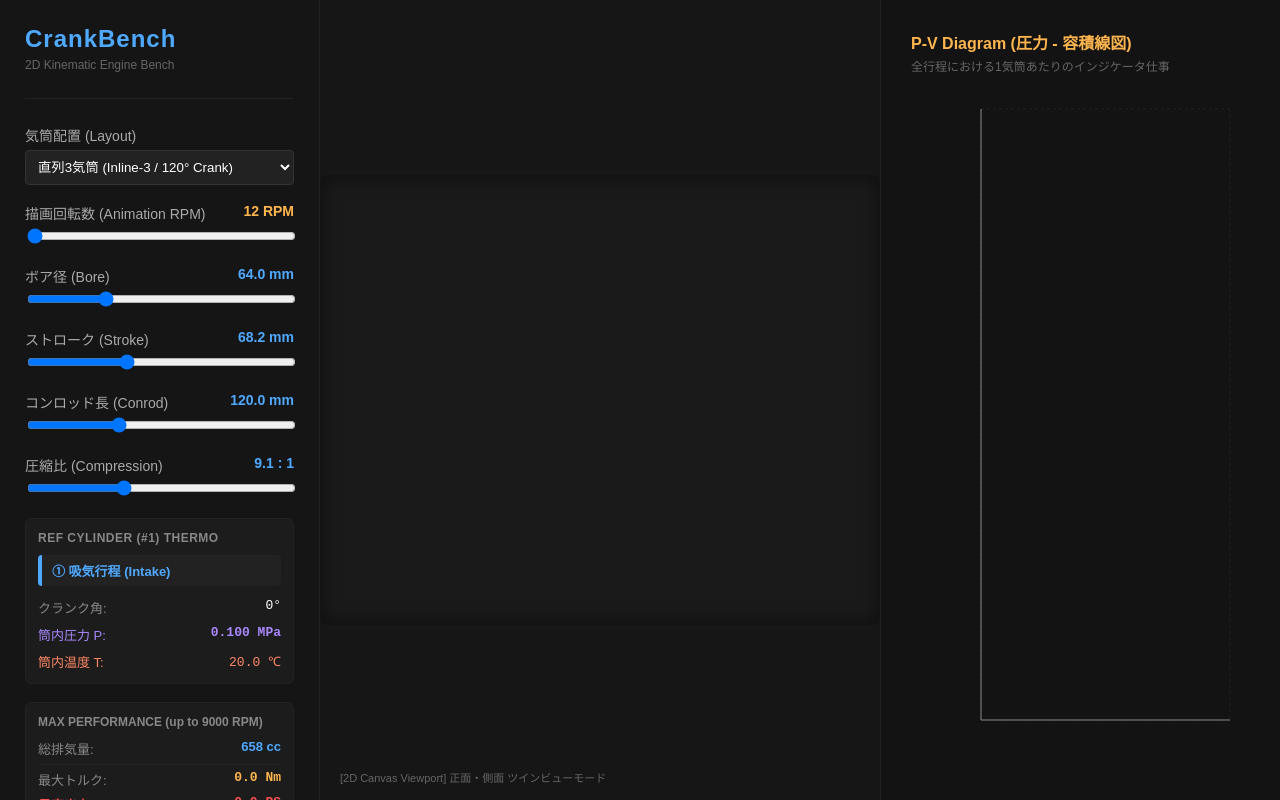
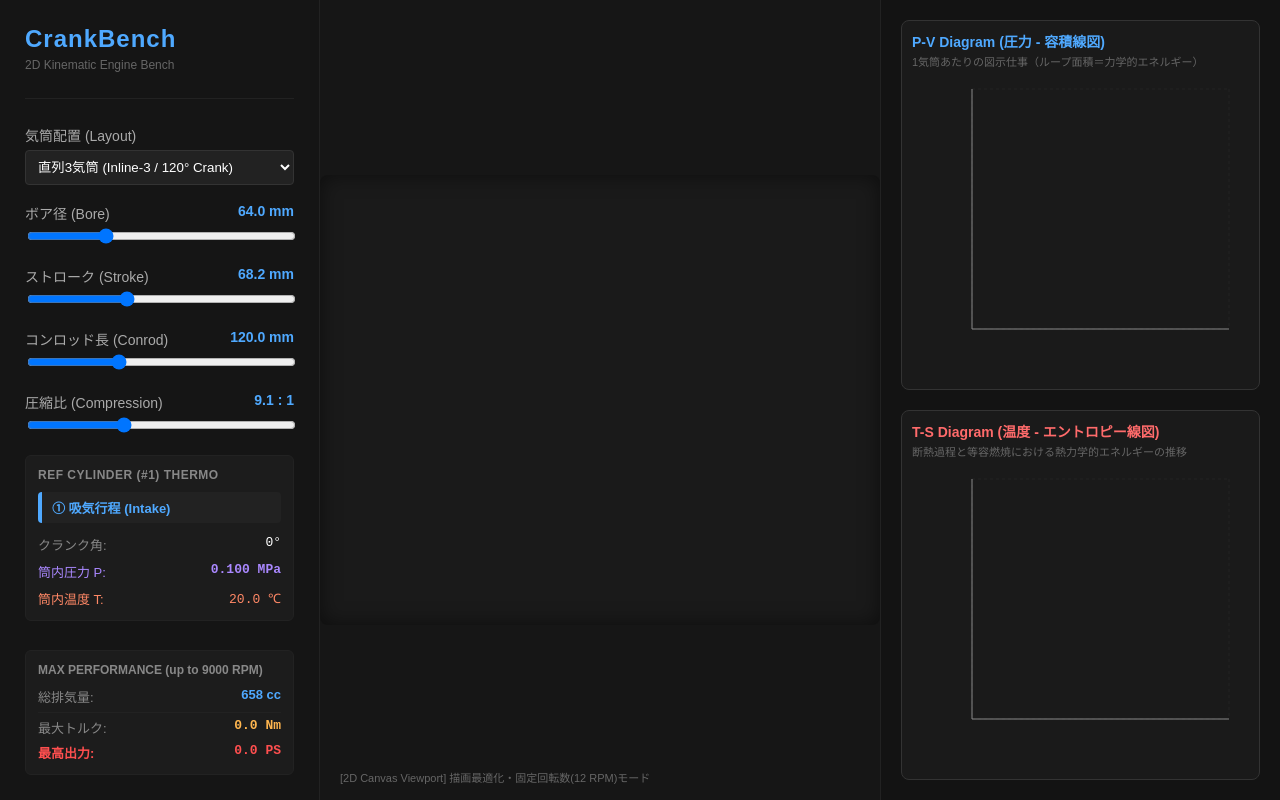
Before and after one commit to yskamioyc-cmyk/CrankBench, a React (Vite) app in the folder CrankBench/: page / in a window 1280 px wide. Built offline with nearby package versions, Linux system fonts and the light colour scheme.

Commit message:
feat: 絶対温度-エントロピー図を追加

```diff
--- a/CrankBench/src/App.tsx
+++ b/CrankBench/src/App.tsx
@@ -9,27 +9,31 @@ interface SimulationPoint {
   piston_y_mm: number;
   pressure_mpa: number;
   temperature_k: number;
+  entropy_j_k: number;
 }
 
 interface SimulationResult {
   points: SimulationPoint[];
-  max_torque_nm: number; // 更新
-  max_power_ps: number;  // 更新
+  max_torque_nm: number;
+  max_power_ps: number;
 }
 
-function Engine2D({ simData, stroke, bore, conrod, cylinders, rpm, onFrameUpdate }: {
+function Engine2D({ simData, stroke, bore, conrod, cylinders, onFrameUpdate }: {
   simData: SimulationPoint[];
   stroke: number;
   bore: number;
   conrod: number;
   cylinders: number;
-  rpm: number;
   onFrameUpdate: (index: number) => void;
 }) {
   const canvasRef = useRef<HTMLCanvasElement>(null);
   const angleRef = useRef(0);
   const lastTimeRef = useRef<number>(0);
   const lastGraphUpdateTimeRef = useRef<number>(0);
+
+  // 【最適化1】アニメーションの描画速度を最も滑らかに見える固定値（24 RPM）に設定
+  // 1秒間に144度進むため、60FPS環境で1フレームあたり正確に2.4度ずつ滑らかに回転します
+  const ANIMATION_RPM = 12;
 
   const getPhases = (count: number) => {
     if (count === 3) return [0, 240, 480];
@@ -52,12 +56,14 @@ function Engine2D({ simData, stroke, bore, conrod, cylinders, rpm, onFrameUpdate
         return;
       }
 
-      const degPerSecond = (rpm * 360) / 60;
+      const degPerSecond = (ANIMATION_RPM * 360) / 60;
       angleRef.current = (angleRef.current + degPerSecond * delta) % 720;
       const exactAngle = angleRef.current;
 
+      // 【最適化2】重いReactのグラフ更新（再レンダリング）を 20FPS（0.05秒）に制限
+      // これによりメインスレッドが解放され、Canvasの描画が60FPSでヌルヌル動くようになります
       lastGraphUpdateTimeRef.current += delta;
-      if (lastGraphUpdateTimeRef.current >= 0.033) {
+      if (lastGraphUpdateTimeRef.current >= 0.05) {
         onFrameUpdate(Math.floor(exactAngle) % 720);
         lastGraphUpdateTimeRef.current = 0;
       }
@@ -67,6 +73,7 @@ function Engine2D({ simData, stroke, bore, conrod, cylinders, rpm, onFrameUpdate
       const ctx = canvas.getContext("2d");
       if (!ctx) return;
 
+      // Canvasの描画処理（ブラウザの最高FPSで毎回実行）
       ctx.clearRect(0, 0, canvas.width, canvas.height);
 
       const SCALE = 1.1;
@@ -79,10 +86,9 @@ function Engine2D({ simData, stroke, bore, conrod, cylinders, rpm, onFrameUpdate
       const pSpacing = 90;
       const centerY = canvas.height * 0.72;
 
-      // 【修正】シリンダーの描画領域を完全に固定するための事前計算
       const maxPistonHeight = r + l;
-      const cylinderTopY = centerY - maxPistonHeight - 35; // 燃焼室の天井（シリンダーヘッド）
-      const cylinderHeight = maxPistonHeight + r + 50;     // シリンダーブロックの固定長
+      const cylinderTopY = centerY - maxPistonHeight - 35;
+      const cylinderHeight = maxPistonHeight + r + 50;
 
       const COLOR_CRANK = "#3b6fe2";
       const COLOR_CONROD = "#2cd147";
@@ -115,11 +121,9 @@ function Engine2D({ simData, stroke, bore, conrod, cylinders, rpm, onFrameUpdate
       ctx.fill();
       ctx.stroke();
 
-      // 【修正】固定サイズのシリンダー壁を描画
       ctx.fillRect(frontCenterX - b/2, cylinderTopY, b, cylinderHeight);
       ctx.strokeRect(frontCenterX - b/2, cylinderTopY, b, cylinderHeight);
 
-      // 【修正】燃焼エフェクト（シリンダーヘッドからピストン上面までの可変空間）
       if (fData.cylAngle >= 360 && fData.cylAngle <= 460) {
         ctx.fillStyle = `rgba(255, 68, 0, ${0.4 * (1.0 - (fData.cylAngle - 360) / 100)})`;
         ctx.fillRect(frontCenterX - b/2, cylinderTopY, b, (fData.pistonY - 25) - cylinderTopY);
@@ -174,12 +178,10 @@ function Engine2D({ simData, stroke, bore, conrod, cylinders, rpm, onFrameUpdate
       cylCoords.forEach((coord, i) => {
         const cX = sideBaseX + i * pSpacing;
 
-        // 【修正】固定サイズのシリンダー壁を描画
         ctx.fillStyle = COLOR_CASE;
         ctx.strokeStyle = "#252525";
         ctx.fillRect(cX - b/2, cylinderTopY, b, cylinderHeight);
 
-        // 【修正】燃焼エフェクト（シリンダーヘッドからピストン上面までの可変空間）
         if (coord.cylAngle >= 360 && coord.cylAngle <= 460) {
           ctx.fillStyle = `rgba(255, 68, 0, ${0.4 * (1.0 - (coord.cylAngle - 360) / 100)})`;
           ctx.fillRect(cX - b/2, cylinderTopY, b, (coord.pistonY - 25) - cylinderTopY);
@@ -248,35 +250,12 @@ function Engine2D({ simData, stroke, bore, conrod, cylinders, rpm, onFrameUpdate
         ctx.fill();
       });
 
-      // ctx.strokeStyle = "#ff3333";
-      // ctx.lineWidth = 3;
-      // ctx.lineCap = "round";
-
-      // ctx.beginPath();
-      // ctx.arc(frontCenterX + r + 35, centerY + 10, 18, Math.PI * 1.1, Math.PI * 1.6);
-      // ctx.stroke();
-      // ctx.fillStyle = "#ff3333";
-      // ctx.beginPath();
-      // ctx.moveTo(frontCenterX + r + 45, centerY - 8);
-      // ctx.lineTo(frontCenterX + r + 53, centerY + 2);
-      // ctx.lineTo(frontCenterX + r + 37, centerY + 1);
-      // ctx.fill();
-
-      // ctx.beginPath();
-      // ctx.bezierCurveTo(sideBaseX - 45, centerY + 50, sideBaseX - 35, centerY + 30, sideBaseX - 35, centerY + 10);
-      // ctx.stroke();
-      // ctx.beginPath();
-      // ctx.moveTo(sideBaseX - 35, centerY + 10);
-      // ctx.lineTo(sideBaseX - 41, centerY + 20);
-      // ctx.lineTo(sideBaseX - 29, centerY + 18);
-      // ctx.fill();
-
       animationFrameId = requestAnimationFrame(render);
     };
 
     animationFrameId = requestAnimationFrame(render);
     return () => cancelAnimationFrame(animationFrameId);
-  }, [simData, stroke, bore, conrod, cylinders, rpm]);
+  }, [simData, stroke, bore, conrod, cylinders]);
 
   return (
     <div style={{ width: "100%", height: "100%", display: "flex", justifyContent: "center", alignItems: "center" }}>
@@ -291,7 +270,6 @@ export default function App() {
   const [conrod, setConrod] = useState(120.0);
   const [compression, setCompression] = useState(9.1);
   const [cylinders, setCylinders] = useState(3);
-  const [rpm, setRpm] = useState(12); // 【修正】初期値をゆっくりと動く 12 RPM に設定
 
   const [simData, setSimData] = useState<SimulationPoint[]>([]);
   const [torque, setTorque] = useState<number>(0);
@@ -308,21 +286,21 @@ export default function App() {
             conrod_length_mm: conrod,
             compression_ratio: compression,
             cylinders: cylinders,
-            rpm: rpm,
+            rpm: 2000, // Rust側にはダミー値として固定の2000を渡す（計算には1000〜9000のループ走査が使われます）
           },
         });
         setSimData(result.points);
-        setTorque(result.max_torque_nm); // 更新
-        setPower(result.max_power_ps);   // 更新
+        setTorque(result.max_torque_nm);
+        setPower(result.max_power_ps);
       } catch (error) {
         console.error("Simulation failed:", error);
       }
     };
 
     fetchKinematics();
-  }, [bore, stroke, conrod, compression, cylinders, rpm]);
+  }, [bore, stroke, conrod, compression, cylinders]);
 
-  const currentPoint = simData[currentIdx] || { volume_cc: 0, pressure_mpa: 0, temperature_k: 0, crank_angle_deg: 0 };
+  const currentPoint = simData[currentIdx] || { volume_cc: 0, pressure_mpa: 0, temperature_k: 0, crank_angle_deg: 0, entropy_j_k: 0 };
 
   const getStrokeInfo = (angle: number) => {
     if (angle >= 0 && angle < 180) return { name: "① 吸気行程 (Intake)", color: "#4fa9ff" };
@@ -356,15 +334,6 @@ export default function App() {
             <option value={4}>直列4気筒 (Inline-4 / 180° Flat)</option>
             <option value={6}>直列6気筒 (Inline-6 / 120° Smooth)</option>
           </select>
-        </div>
-
-        {/* 【修正】スライダーの最小値を 12 RPM に設定 */}
-        <div>
-          <div style={{ display: "flex", justifyContent: "space-between", fontSize: "14px" }}>
-            <span style={{ color: "#aaa" }}>描画回転数 (Animation RPM)</span>
-            <span style={{ color: "#ffb64f", fontWeight: "bold" }}>{rpm} RPM</span>
-          </div>
-          <input type="range" min="12" max="6000" step="1" value={rpm} onChange={(e) => setRpm(parseFloat(e.target.value))} style={{ width: "100%", marginTop: "5px" }} />
         </div>
 
         <div>
@@ -420,7 +389,6 @@ export default function App() {
           </div>
         </div>
 
-        {/* 【修正】タイトルをMAX PERFORMANCEに変更し、ポテンシャル出力を表示 */}
         <div style={{ marginTop: "auto", padding: "12px", background: "#1c1c1c", borderRadius: "6px", border: "1px solid #222" }}>
           <h4 style={{ margin: "0 0 10px 0", fontSize: "12px", color: "#888" }}>MAX PERFORMANCE (up to 9000 RPM)</h4>
           <div style={{ display: "flex", flexDirection: "column", gap: "6px", fontSize: "13px" }}>
@@ -440,37 +408,60 @@ export default function App() {
         </div>
       </div>
 
-      {/* 右側：2Dビューアエリア ＋ PVグラフエリア */}
+      {/* 右側：2Dビューアエリア ＋ グラフエリア（P-V & T-S 上下分割） */}
       <div className="viewer-area" style={{ flex: 1, display: "flex", background: "#161616", height: "100%" }}>
 
-        {/* 2Dグラフィックス領域 (左半分) */}
+        {/* 左側: 2Dグラフィックス領域 */}
         <div style={{ flex: 1, height: "100%", position: "relative", display: "flex", flexDirection: "column" }}>
-          <Engine2D simData={simData} stroke={stroke} bore={bore} conrod={conrod} cylinders={cylinders} rpm={rpm} onFrameUpdate={setCurrentIdx} />
+          <Engine2D simData={simData} stroke={stroke} bore={bore} conrod={conrod} cylinders={cylinders} onFrameUpdate={setCurrentIdx} />
           <div style={{ position: "absolute", bottom: 15, left: 20, pointerEvents: "none", color: "#666", fontSize: "11px" }}>
-            [2D Canvas Viewport] 正面・側面 ツインビューモード
+            [2D Canvas Viewport] 描画最適化・固定回転数(12 RPM)モード
           </div>
         </div>
 
-        {/* PV線図グラフ領域 (右半分) */}
-        <div style={{ flex: 1, height: "100%", padding: "30px", background: "#131313", display: "flex", flexDirection: "column", borderLeft: "1px solid #222" }}>
-          <div style={{ marginBottom: "15px" }}>
-            <h3 style={{ margin: 0, fontSize: "16px", color: "#ffb64f" }}>P-V Diagram (圧力 - 容積線図)</h3>
-            <p style={{ margin: "3px 0 0 0", fontSize: "12px", color: "#666" }}>全行程における1気筒あたりのインジケータ仕事</p>
+        {/* 右側: グラフ領域 (P-V線図 と T-S線図 を上下に分割配置) */}
+        <div style={{ flex: 1, height: "100%", padding: "20px", background: "#131313", display: "flex", flexDirection: "column", borderLeft: "1px solid #222", gap: "20px" }}>
+
+          {/* 上段：P-V線図 (Pressure - Volume) */}
+          <div style={{ flex: 1, display: "flex", flexDirection: "column", minHeight: 0, padding: "10px", background: "#1a1a1a", borderRadius: "8px", border: "1px solid #333" }}>
+            <div style={{ marginBottom: "10px" }}>
+              <h3 style={{ margin: 0, fontSize: "14px", color: "#4fa9ff" }}>P-V Diagram (圧力 - 容積線図)</h3>
+              <p style={{ margin: "2px 0 0 0", fontSize: "11px", color: "#666" }}>1気筒あたりの図示仕事（ループ面積＝力学的エネルギー）</p>
             </div>
-
             <div style={{ flex: 1, width: "100%", minHeight: 0 }}>
               <ResponsiveContainer width="100%" height="100%">
-              <ScatterChart margin={{ top: 20, right: 20, bottom: 20, left: 10 }}>
+                <ScatterChart margin={{ top: 10, right: 20, bottom: 20, left: 0 }}>
                   <CartesianGrid strokeDasharray="3 3" stroke="#222" />
                   <XAxis type="number" dataKey="volume_cc" name="Volume" unit="cc" domain={["auto", "auto"]} stroke="#888" tickFormatter={(v) => v != null ? v.toFixed(0) : "0"} />
                   <YAxis type="number" dataKey="pressure_mpa" name="Pressure" unit="MPa" domain={[0, "auto"]} stroke="#888" />
                   <ZAxis type="number" range={[4, 4]} />
-                <Tooltip cursor={{ strokeDasharray: "3 3" }} contentStyle={{ background: "#222", border: "1px solid #444" }} />
+                  <Tooltip cursor={{ strokeDasharray: "3 3" }} contentStyle={{ background: "#222", border: "1px solid #444", fontSize: "12px" }} />
+                  <Scatter name="Cycle" data={simData} fill="#4fa9ff" opacity={0.5} line={{ stroke: "#4fa9ff", strokeWidth: 1.5 }} shape={() => null} />
+                  {simData.length > 0 && (
+                    <ReferenceDot x={currentPoint.volume_cc} y={currentPoint.pressure_mpa} r={5} fill="#4fa9ff" stroke="#fff" strokeWidth={2} />
+                  )}
+                </ScatterChart>
+              </ResponsiveContainer>
+            </div>
+          </div>
 
-                <Scatter name="Cycle" data={simData} fill="#4fa9ff" opacity={0.5} line={{ stroke: "#4fa9ff", strokeWidth: 1.5 }} shape={() => null} />
-
+          {/* 下段：T-S線図 (Temperature - Entropy) */}
+          <div style={{ flex: 1, display: "flex", flexDirection: "column", minHeight: 0, padding: "10px", background: "#1a1a1a", borderRadius: "8px", border: "1px solid #333" }}>
+            <div style={{ marginBottom: "10px" }}>
+              <h3 style={{ margin: 0, fontSize: "14px", color: "#ff6b6b" }}>T-S Diagram (温度 - エントロピー線図)</h3>
+              <p style={{ margin: "2px 0 0 0", fontSize: "11px", color: "#666" }}>断熱過程と等容燃焼における熱力学的エネルギーの推移</p>
+            </div>
+            <div style={{ flex: 1, width: "100%", minHeight: 0 }}>
+              <ResponsiveContainer width="100%" height="100%">
+                <ScatterChart margin={{ top: 10, right: 20, bottom: 20, left: 0 }}>
+                  <CartesianGrid strokeDasharray="3 3" stroke="#222" />
+                  <XAxis type="number" dataKey="entropy_j_k" name="Entropy" unit="J/K" domain={["auto", "auto"]} stroke="#888" tickFormatter={(v) => v != null ? v.toFixed(1) : "0"} />
+                  <YAxis type="number" dataKey="temperature_k" name="Temperature" unit="K" domain={[0, "auto"]} stroke="#888" />
+                  <ZAxis type="number" range={[4, 4]} />
+                  <Tooltip cursor={{ strokeDasharray: "3 3" }} contentStyle={{ background: "#222", border: "1px solid #444", fontSize: "12px" }} />
+                  <Scatter name="Cycle" data={simData} fill="#ff6b6b" opacity={0.5} line={{ stroke: "#ff6b6b", strokeWidth: 1.5 }} shape={() => null} />
                   {simData.length > 0 && (
-                  <ReferenceDot x={currentPoint.volume_cc} y={currentPoint.pressure_mpa} r={6} fill="#ff4f4f" stroke="#fff" strokeWidth={2} />
+                    <ReferenceDot x={currentPoint.entropy_j_k} y={currentPoint.temperature_k} r={5} fill="#ff6b6b" stroke="#fff" strokeWidth={2} />
                   )}
                 </ScatterChart>
               </ResponsiveContainer>
@@ -480,5 +471,7 @@ export default function App() {
         </div>
 
       </div>
+
+    </div>
   );
 }
```
Also changed, not shown: 1 other file (tests, documents, lock files or other folders). Lines whose indentation alone changed are shown as unchanged.
